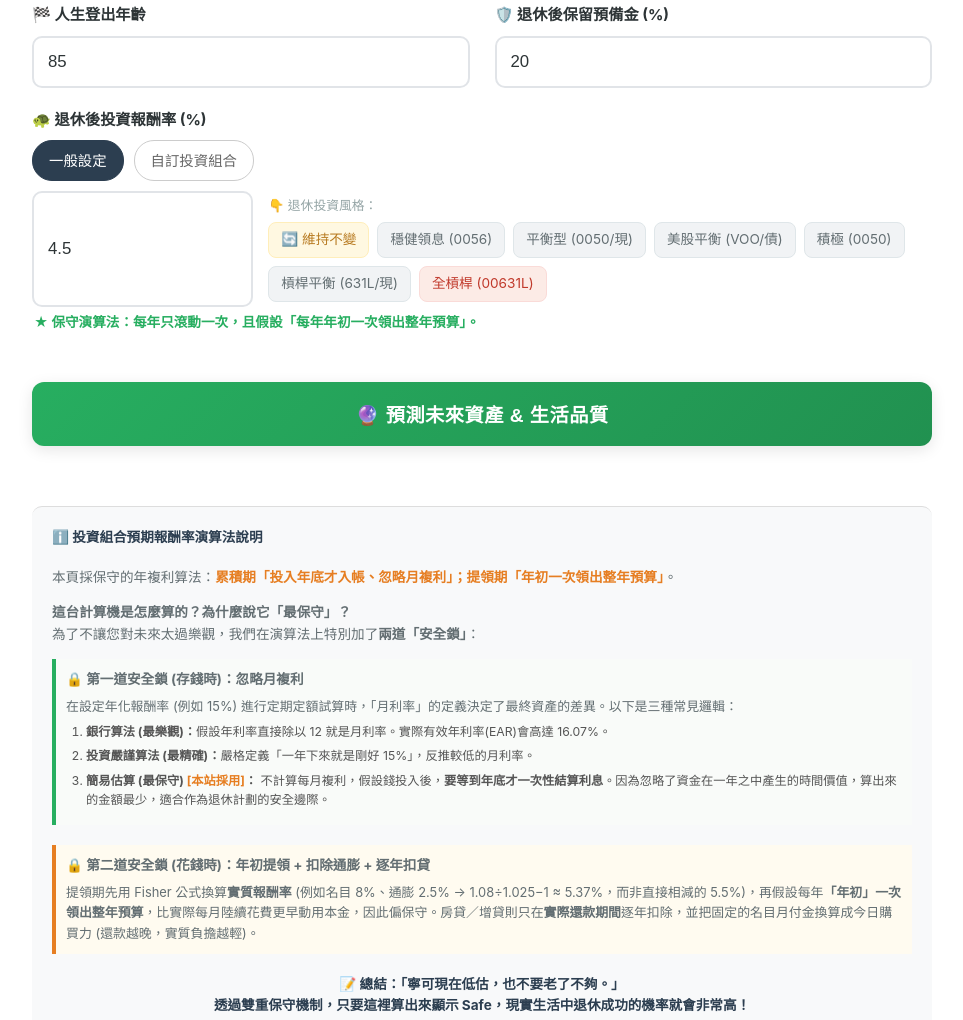
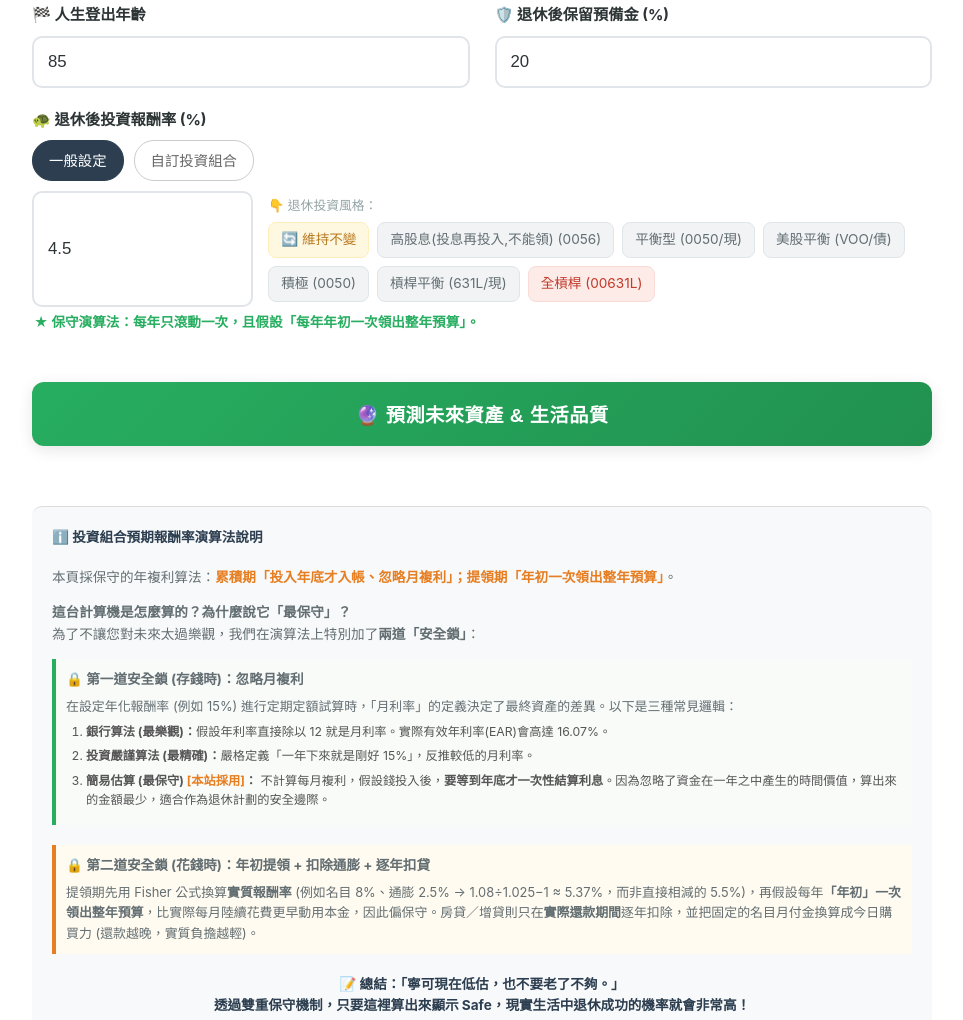
Before and after one commit to kghspaul/diewith0, a plain HTML site: page diewith0v5.html in a window 1280 px wide. Shown: the part 1238-2258 px from the top of the page, without its empty margins (158-1121 px from the left). Drawn offline with nearby package versions, Linux system fonts and the light colour scheme.

Commit message:
Update diewith0v5.html

```diff
--- a/diewith0v5.html
+++ b/diewith0v5.html
@@ -312,7 +312,7 @@
                 <input type="number" id="r-rate" value="4.5" step="0.1">
                 <span class="presets-label">👇 快速帶入：</span>
                 <div class="presets">
-                    <div class="tag" onclick="setVal('r-rate', 5.5)">穩健領息 (0056)</div>
+                    <div class="tag" onclick="setVal('r-rate', 5.5)">高股息(投息再投入,不能領) (0056)</div>
                     <div class="tag" onclick="setVal('r-rate', 4.5)">平衡型 (0050/現)</div>
                     <div class="tag" onclick="setVal('r-rate', 6.5)">美股平衡 (VOO/債)</div>
                     <div class="tag" onclick="setVal('r-rate', 8.0)">積極 (0050)</div>
@@ -614,7 +614,7 @@
                         <span class="presets-label">👇 退休投資風格：</span>
                         <div class="presets">
                             <div class="tag action-btn" onclick="copyRateToDec()">🔄 維持不變</div>
-                            <div class="tag" onclick="setVal('y-rate-dec', 5.5)">穩健領息 (0056)</div>
+                            <div class="tag" onclick="setVal('y-rate-dec', 5.5)">高股息(投息再投入,不能領) (0056)</div>
                             <div class="tag" onclick="setVal('y-rate-dec', 4.5)">平衡型 (0050/現)</div>
                             <div class="tag" onclick="setVal('y-rate-dec', 6.5)">美股平衡 (VOO/債)</div>
                             <div class="tag" onclick="setVal('y-rate-dec', 8.0)">積極 (0050)</div>
```
